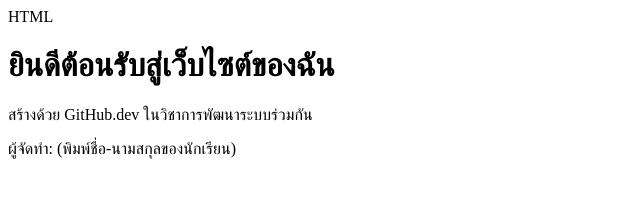
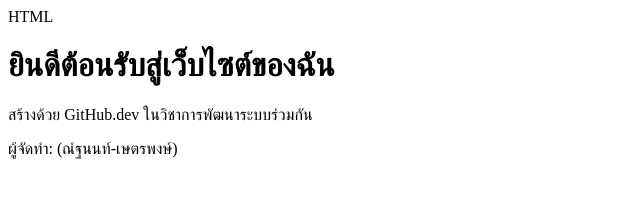
Before and after one commit to s33857-cmyk/my-fist-repo, a plain HTML site: page index.html in a window 1280 px wide. Shown: the full height of the page, 0-640 px from the left. Drawn offline with Linux system fonts and the light colour scheme.

```diff
--- a/index.html
+++ b/index.html
@@ -8,6 +8,6 @@ HTML
 <body>
     <h1>ยินดีต้อนรับสู่เว็บไซต์ของฉัน</h1>
     <p>สร้างด้วย GitHub.dev ในวิชาการพัฒนาระบบร่วมกัน</p>
-    <p>ผู้จัดทำ: (พิมพ์ชื่อ-นามสกุลของนักเรียน)</p>
+    <p>ผู้จัดทำ: (ณํฐนนท์-เษตรพงษ์)</p>
 </body>
 </html>
```
